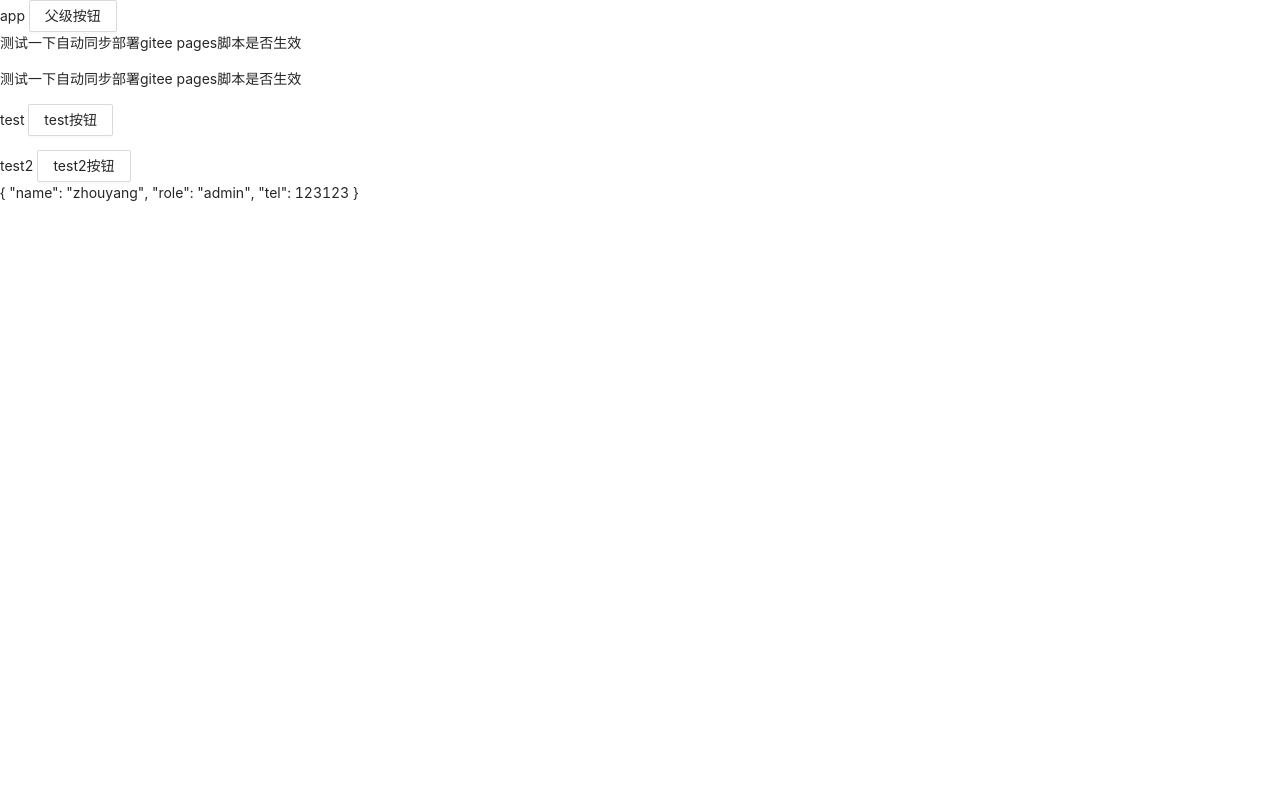
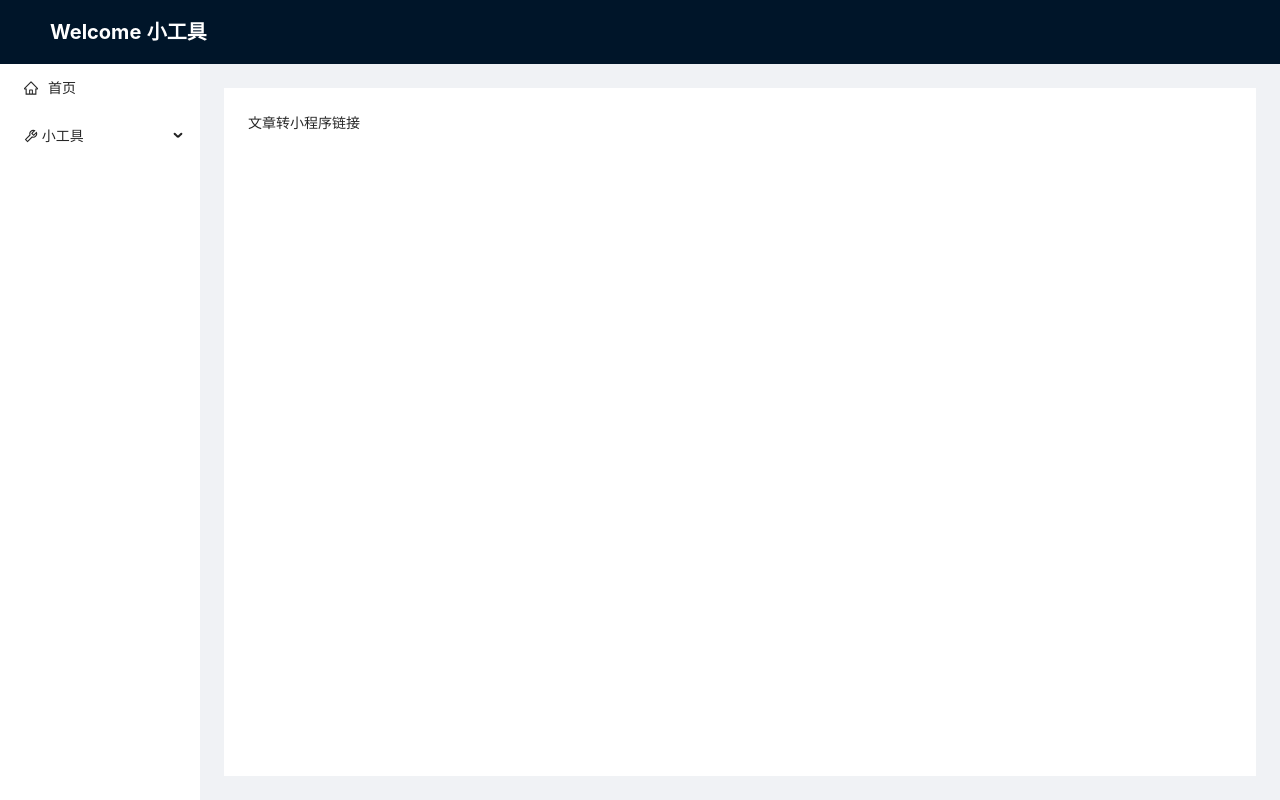
Before and after one commit to smallyangy/smalltools, a Vue app: page /smalltools/smalltool/articleToMini in a window 1280 px wide. Built offline with nearby package versions, Linux system fonts and the light colour scheme.

Commit message:
feat: 基础路由架子

```diff
--- a/index.html
+++ b/index.html
@@ -4,7 +4,7 @@
     <meta charset="UTF-8" />
     <link rel="icon" href="/favicon.ico" />
     <meta name="viewport" content="width=device-width, initial-scale=1.0" />
-    <title>Vite App</title>
+    <title>小工具集锦</title>
   </head>
   <body>
     <div id="app"></div>
--- a/package.json
+++ b/package.json
@@ -12,6 +12,7 @@
     "*.{vue,scss,css}": "stylelint --cache --fix"
   },
   "dependencies": {
+    "@ant-design/icons-vue": "^6.0.1",
     "ant-design-vue": "^3.0.0-beta.3",
     "vue": "^3.0.5",
     "vue-router": "^4.0.12",
--- a/src/App.vue
+++ b/src/App.vue
@@ -1,32 +1,79 @@
 <template>
-    <div>
-        app
-        <a-button @click="handleClick">父级按钮</a-button>
-        <p>测试一下自动同步部署gitee pages脚本是否生效</p>
-        <p>测试一下自动同步部署gitee pages脚本是否生效</p>
-        <p>
-            <Test></Test>
-        </p>
-        <p>
-            <Test2></Test2>
-        </p>
-    </div>
+    <a-layout>
+        <a-layout-header class="header">
+            <div style="display: flex;">
+                <router-link to="/">
+                    <div class="logo">
+                        Welcome 小工具
+                    </div>
+                </router-link>
+                <!-- <a-menu
+                    theme="dark"
+                    mode="horizontal"
+                    :style="{ lineHeight: '64px' }"
+                >
+                    <a-menu-item key="1">nav 1</a-menu-item>
+                    <a-menu-item key="2">nav 2</a-menu-item>
+                    <a-menu-item key="3">nav 3</a-menu-item>
+                </a-menu> -->
+            </div>
+        </a-layout-header>
+        <a-layout>
+            <a-layout-sider width="200" style="background: #fff;">
+                <a-menu
+                    mode="inline"
+                    :style="{ height: '100%', borderRight: 0 }"
+                >
+                    <a-menu-item key="sub1">
+                        <template #icon>
+                            <home-outlined />
+                        </template>
+                        <router-link to="/">
+                            首页
+                        </router-link>
+                    </a-menu-item>
+                    <a-sub-menu key="sub2">
+                        <template #title>
+                            <span>
+                                <tool-outlined />
+                                小工具
+                            </span>
+                        </template>
+                        <a-menu-item key="5">
+                            <router-link to="/smalltool/articleToMini">文章转小程序链接</router-link>
+                        </a-menu-item>
+                    </a-sub-menu>
+                </a-menu>
+            </a-layout-sider>
+            <a-layout class="body" style="padding: 24px 24px 24px;">
+                <!-- <a-breadcrumb style="margin: 16px 0;">
+                    <a-breadcrumb-item>Home</a-breadcrumb-item>
+                    <a-breadcrumb-item>List</a-breadcrumb-item>
+                    <a-breadcrumb-item>App</a-breadcrumb-item>
+                </a-breadcrumb> -->
+                <a-layout-content
+                    :style="{ background: '#fff', padding: '24px', margin: 0, minHeight: 'auto' }"
+                >
+                    <router-view></router-view>
+                </a-layout-content>
+            </a-layout>
+        </a-layout>
+    </a-layout>
 </template>
 
 <script lang="ts" setup>
-    import Test from './components/Test.vue';
-    import Test2 from './components/Test2.vue';
-    import { useStore } from 'vuex';
-
-    const store = useStore();
-
-    const handleClick = () => {
-        store.commit('user/UPDATE_USER_INFO', {
-            name: '123',
-        });
-    };
+    import { HomeOutlined, ToolOutlined } from '@ant-design/icons-vue';
 </script>
 
 <style lang="scss">
+    .logo {
+        font-size: 20px;
+        color: white;
+        font-weight: bold;
+    }
 
+    .body {
+        height: calc(100vh - 64px);
+        overflow: auto;
+    }
 </style>
--- a/src/main.ts
+++ b/src/main.ts
@@ -3,8 +3,10 @@ import App from './App.vue';
 import 'ant-design-vue/dist/antd.css';
 import Antd from 'ant-design-vue';
 import store from './store';
+import router from './router';
 
 createApp(App)
 .use(store)
+.use(router)
 .use(Antd)
 .mount('#app');
--- /dev/null
+++ b/src/router/index.ts
@@ -0,0 +1,31 @@
+import { createRouter, createWebHistory, RouteRecordRaw } from 'vue-router';
+
+import Home from '@/views/home/index.vue';
+
+const routes: Array<RouteRecordRaw> = [
+    {
+        path: '/',
+        name: 'Home',
+        component: Home,
+    },
+    {
+        path: '/smalltool',
+        name: 'SmallTool',
+        component: () => import('@/views/small-tool/index.vue'),
+        children: [
+            {
+                path: 'articleToMini',
+                name: 'ArticleToMini',
+                component: () => import('@/views/small-tool/articleToMiniLink.vue'),
+            },
+        ],
+    },
+];
+
+const router = createRouter({
+    // createWebHistory(base)
+    history: createWebHistory('/smalltools'),
+    routes,
+});
+
+export default router;
--- /dev/null
+++ b/src/views/home/index.vue
@@ -0,0 +1,8 @@
+<template>
+    home
+    <router-link to="/smalltool">小工具</router-link>
+</template>
+
+<script lang="ts" setup>
+
+</script>
--- /dev/null
+++ b/src/views/small-tool/articleToMiniLink.vue
@@ -0,0 +1,9 @@
+<template>
+    文章转小程序链接
+</template>
+
+<script lang="ts" setup>
+</script>
+
+<style lang="scss">
+</style>
--- /dev/null
+++ b/src/views/small-tool/index.vue
@@ -0,0 +1,9 @@
+<template>
+    <router-view></router-view>
+</template>
+
+<script lang="ts" setup>
+</script>
+
+<style lang="scss">
+</style>
--- a/vite.config.js
+++ b/vite.config.js
@@ -1,8 +1,15 @@
 import { defineConfig } from 'vite';
 import vue from '@vitejs/plugin-vue';
+import path from 'path';
 
 // https://vitejs.dev/config/
 export default defineConfig({
     base: '/smalltools/',
+    resolve: {
+        alias: {
+            '@': path.resolve(__dirname, 'src'),
+        },
+        extensions: ['.mjs', '.js', '.ts', '.jsx', '.tsx', '.json'],
+    },
     plugins: [vue()],
 });
```
Also changed, not shown: 2 other files (tests, documents, lock files or other folders).
